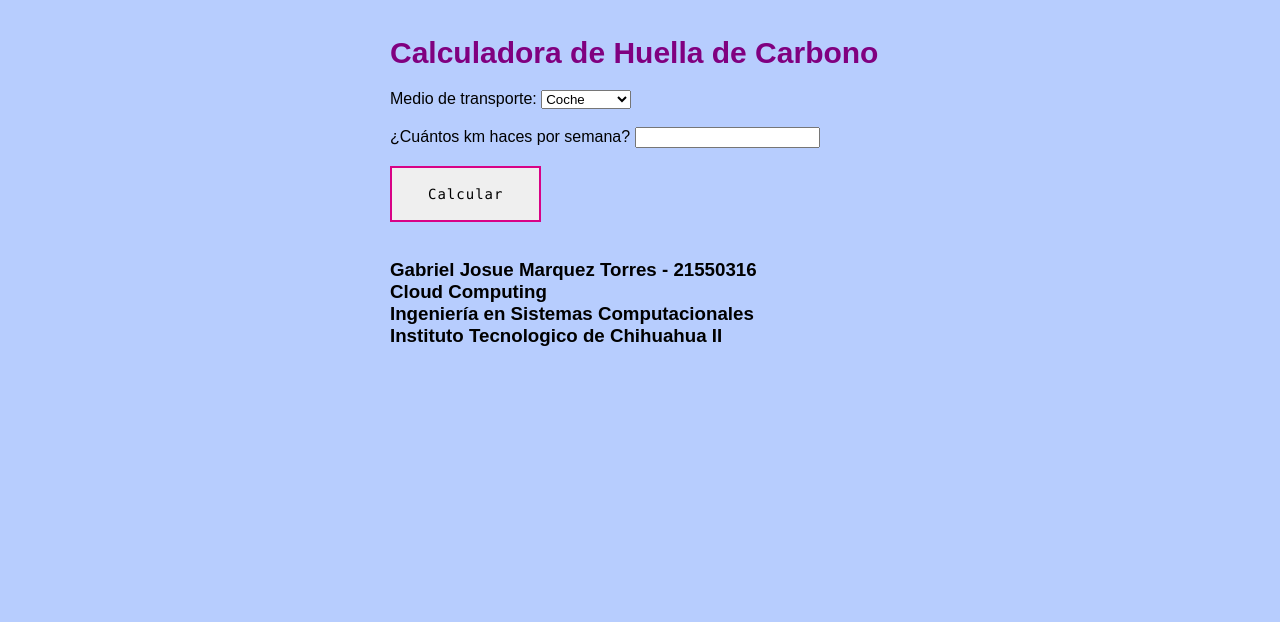
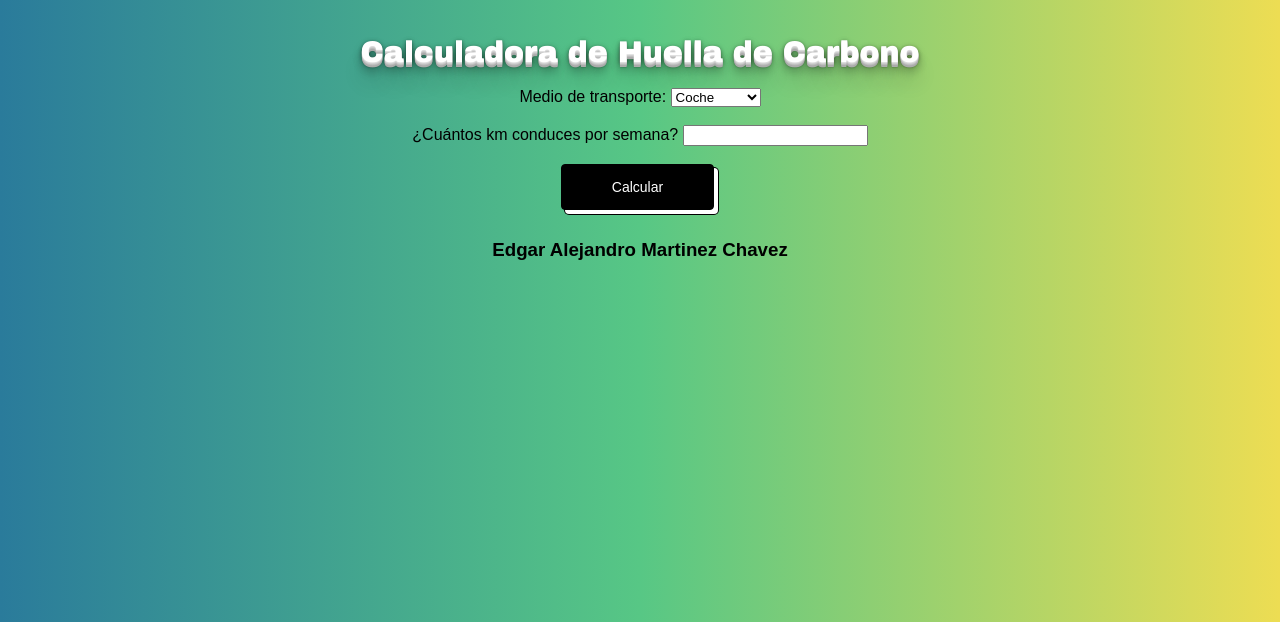
Before and after one commit to BryanQuintanaTV/carbon-calculator-examen, a Flask app: page / in a window 1280 px wide. Shown: the top 622 px of the page. Run offline with Flask 3, Linux system fonts and the light colour scheme.

Commit message:
Update Edgar

```diff
--- a/app.py
+++ b/app.py
@@ -2,31 +2,59 @@ from flask import Flask, render_template, request, session
 from datetime import datetime
 
 app = Flask(__name__)
-
+# Clave para firmar la cookie de sesión
 app.secret_key = "tu_clave_secreta_aquí"
 
-
+# 1) Factores de emisión (kg CO₂/km) para distintos medios
 TRANSPORT_EMISSIONS = {
     "coche": 0.192,
     "autobús": 0.105,
-    "metro": 0.041,
+    "tren": 0.041,
     "bicicleta": 0.0,
-    "motocicleta": 0.103
+    "motocicleta": 0.103,
+    "avión": 0.255,
 }
 
 def get_recommendations(co2, transport):
+    """
+    Genera recomendaciones personalizadas en función de la huella de carbono estimada
+    y el medio de transporte seleccionado.
+    """
     recs = []
+
     if co2 == 0:
-        recs.append("¡Genial! Con bicicleta no emites CO₂.")
-    if transport == "coche" and co2 > 20:
-        recs.append("Comparte vehículos: Si necesitas usar un vehículo, considera compartirlo con amigos o familiares. Esto reduce el número de vehículos en la carretera y la cantidad de contaminantes que se emiten.")
-    if transport in ["coche", "motocicleta"] and co2 > 50:
-        recs.append("Usa transporte público: El transporte público es una de las formas más sostenibles de viajar. Puedes usar autobuses, trenes o metro para desplazarte.")
-    if co2 > 100:
-        recs.append("Tu huella es alta: Se recomienda usar transporte público o bicicleta para reducir tu huella de carbono, Si estas trabajando considera hacer teletrabajo o video llamadas.")
-    recs.append("Otras recomendaciones:")
-    recs.append("Cicla o camina: Si la distancia es corta, considera caminar o montar en bicicleta. Estas formas de transporte no emiten contaminantes y te ayudan a mantener la forma.")
+        recs.append("¡Excelente! Usar bicicleta es una opción totalmente libre de emisiones.")
 
+    # Recomendaciones por tipo de transporte
+    if transport == "coche":
+        if co2 > 20:
+            recs.append("Compartir el coche con otras personas ayuda a reducir tu impacto ambiental.")
+        recs.append("Mantener tu coche afinado y con neumáticos inflados mejora la eficiencia y reduce emisiones.")
+
+    elif transport == "autobús":
+        recs.append("El autobús es una opción eficiente, especialmente si va con alta ocupación.")
+        recs.append("Usarlo en lugar del coche particular ya representa una mejora en tu huella de carbono.")
+
+    elif transport == "tren":
+        recs.append("Los trenes eléctricos son de las opciones más limpias para viajes largos.")
+        recs.append("Viajar en tren ayuda a disminuir significativamente el CO₂ por pasajero.")
+
+    elif transport == "bicicleta":
+        recs.append("Además de no emitir CO₂, mejora tu salud física y mental.")
+        recs.append("¡Sigue pedaleando! Es una forma ecológica y saludable de moverte.")
+
+    elif transport == "motocicleta":
+        if co2 > 50:
+            recs.append("Si usas motocicleta con frecuencia, considera cambiarla por una eléctrica o por transporte público.")
+        recs.append("El uso moderado y responsable de motocicletas puede reducir emisiones respecto al coche, pero aún así genera CO₂.")
+
+    elif transport == "avión":
+        recs.append("El avión genera una gran cantidad de emisiones. Intenta evitar vuelos cortos si hay alternativas por tierra.")
+        if co2 > 100:
+            recs.append("Considera compensar el CO₂ de tus vuelos apoyando proyectos ambientales certificados.")
+
+    # Recomendación final general
+    recs.append("También puedes contribuir apoyando programas de reforestación y conservación ambiental.")
     return recs
 
 @app.route("/", methods=["GET", "POST"])
@@ -34,7 +62,7 @@ def index():
     result = None
     recommendations = []
 
-
+    # 2) Inicializa el historial en sesión si no existe
     if "history" not in session:
         session["history"] = []
 
@@ -44,23 +72,25 @@ def index():
             km = float(request.form["km"])
             factor = TRANSPORT_EMISSIONS.get(transport, 0)
             huella = km * factor
-            result = f"Tu huella de la semana en {transport} es {huella:.2f} kg de CO₂"
+            result = f"Tu huella semanal en {transport} es {huella:.2f} kg de CO₂"
 
-
+            # 3) Generar recomendaciones
             recommendations = get_recommendations(huella, transport)
 
-
+            # 2) Guardar entrada al historial (solo en sesión)
             entry = {
+                "date": datetime.now().strftime("%Y-%m-%d %H:%M"),
                 "transport": transport,
                 "km": km,
                 "co2": f"{huella:.2f}"
             }
             history = session["history"]
             history.insert(0, entry)
-            session["history"] = history[:10]
+            # Conserva sólo las 5 entradas más recientes
+            session["history"] = history[:5]
 
         except ValueError:
-            result = "ERROR: Por favor, introduce un número válido para los kilómetros."
+            result = "Por favor, ingresa un número válido."
 
     history = session.get("history", [])
     return render_template(
--- a/static/style.css
+++ b/static/style.css
@@ -1,33 +1,74 @@
 body {
     font-family: Arial, sans-serif;
-    max-width: 500px;
+    max-width: 700px;
     margin: auto;
     padding: 1em;
-    background-color: #a9c4fed4;
+    background: #2A7B9B;
+    background: linear-gradient(90deg, rgba(42, 123, 155, 1) 0%, rgba(87, 199, 133, 1) 50%, rgba(237, 221, 83, 1) 100%);
+    text-align: center;
+}
+
+h1 {
+    text-align: center;
+    font-family: Arial Black;
+    font-weight: bold;
+    font-size: 30px;
+    color: #fff;
+    text-shadow: 0 1px 0 #ddd, 0 2px 0 #ccc, 0 3px 0 #bbb, 0 4px 0 #aaa, 0 5px 0 #acacac, 0 6px 1px rgba(0,0,0,0.1), 0 0 5px rgba(0,0,0,0.1), 0 1px 3px rgba(0,0,0,0.3), 0 3px 5px rgba(0,0,0,0.2), 0 5px 10px rgba(0,0,0,0.25), 0 10px 10px rgba(0,0,0,0.2), 0 20px 20px rgba(0,0,0,0.15);
 }
 form {
     margin-top: 20px;
 }
-h1{
-    color: purple;
-    font-size: 30px;
+
+
+/* CSS */
+.button-50 {
+  appearance: button;
+  background-color: #000;
+  background-image: none;
+  border: 1px solid #000;
+  border-radius: 4px;
+  box-shadow: #fff 4px 4px 0 0,#000 4px 4px 0 1px;
+  box-sizing: border-box;
+  color: #fff;
+  cursor: pointer;
+  display: inline-block;
+  font-family: ITCAvantGardeStd-Bk,Arial,sans-serif;
+  font-size: 14px;
+  font-weight: 400;
+  line-height: 20px;
+  margin: 0 5px 10px 0;
+  overflow: visible;
+  padding: 12px 40px;
+  text-align: center;
+  text-transform: none;
+  touch-action: manipulation;
+  user-select: none;
+  -webkit-user-select: none;
+  vertical-align: middle;
+  white-space: nowrap;
 }
-.button_slide {
-  color: black;
-  border: 2px solid rgb(216, 2, 134);
-  border-radius: 0px;
-  padding: 18px 36px;
-  display: inline-block;
-  font-family: "Lucida Console", Monaco, monospace;
-  font-size: 14px;
-  letter-spacing: 1px;
-  cursor: pointer;
-  box-shadow: inset 0 0 0 0 #D80286;
-  -webkit-transition: ease-out 0.4s;
-  -moz-transition: ease-out 0.4s;
-  transition: ease-out 0.4s;
+
+.button-50:focus {
+  text-decoration: none;
+}
+
+.button-50:hover {
+  text-decoration: none;
+}
+
+.button-50:active {
+  box-shadow: rgba(0, 0, 0, .125) 0 3px 5px inset;
+  outline: 0;
+}
+
+.button-50:not([disabled]):active {
+  box-shadow: #fff 2px 2px 0 0, #000 2px 2px 0 1px;
+  transform: translate(2px, 2px);
+}
+
+@media (min-width: 768px) {
+  .button-50 {
+    padding: 12px 50px;
   }
-.slide_inside:hover {
-  box-shadow: inset 0 0 0 50px #D80286;
-  color: #FFF
 }
--- a/templates/index.html
+++ b/templates/index.html
@@ -13,30 +13,35 @@
       <select name="transport" required>
         <option value="coche">Coche</option>
         <option value="autobús">Autobús</option>
-        <option value="metro">Metro</option>
+        <option value="tren">Tren</option>
         <option value="bicicleta">Bicicleta</option>
         <option value="motocicleta">Motocicleta</option>
+        <option value="avión">Avión</option>
       </select>
-      <br>
-      <br>
-      <label for="km">¿Cuántos km haces por semana?</label>
-      <input type="number" name="km" step="any" required="">
+
       <br><br>
-      <button class="button_slide slide_inside" type="submit">Calcular</button>
+
+      <label for="km">¿Cuántos km conduces por semana?</label>
+      <input type="number" name="km" step="any" required />
+
+      <!-- HTML !-->
+       <br><br>
+
+      <button class="button-50" role="button">Calcular</button>
     </form>
-      <br>
 
-   {% if result %}
+    {% if result %}
     <h2>{{ result }}</h2>
     {% endif %}
 
     <!-- 2) Historial guardado en sesión -->
     {% if history %}
-    <h3>Historial</h3>
+    <h3>Últimos cálculos</h3>
     <ul>
       {% for h in history %}
       <li>
-        {{ h.transport | capitalize }} – {{ h.km }} km → {{ h.co2 }} kg CO₂
+        {{ h.date }}: {{ h.transport | capitalize }} – {{ h.km }} km → {{ h.co2
+        }} kg CO₂
       </li>
       {% endfor %}
     </ul>
@@ -44,7 +49,7 @@
 
     <!-- 3) Recomendaciones ambientales -->
     {% if recommendations %}
-    <h3>Recomendaciones para reducir el CO₂</h3>
+    <h3>Recomendaciones</h3>
     <ul>
       {% for r in recommendations %}
       <li>{{ r }}</li>
@@ -52,8 +57,6 @@
     </ul>
     {% endif %}
 
-    <h3>Gabriel Josue Marquez Torres - 21550316<br>
-    Cloud Computing<br>
-    Ingeniería en Sistemas Computacionales<br>
-    Instituto Tecnologico de Chihuahua II</h3>
-</body></html>
+    <h3>Edgar Alejandro Martinez Chavez</h3>
+  </body>
+</html>
```
